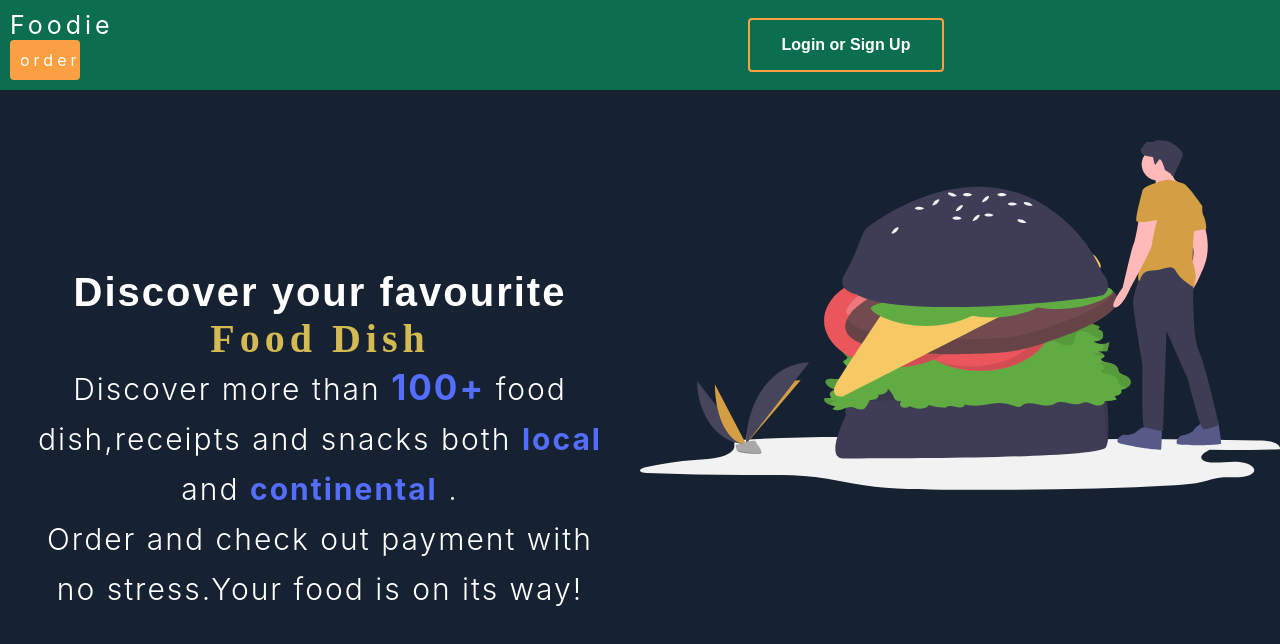
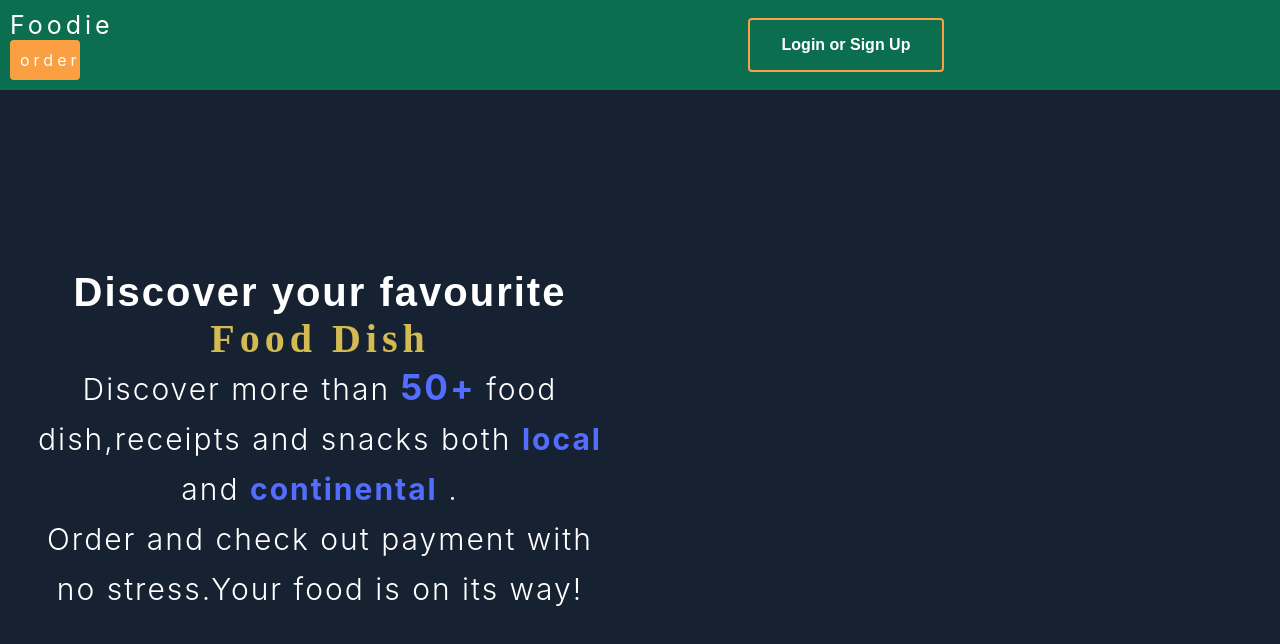
Before and after one commit to Tk-brainCodes/Food-eCommerce-store, a React (Create React App) app: page /products in a window 1280 px wide. Shown: the top 644 px of the page. Built offline with nearby package versions, Linux system fonts and the light colour scheme; a web font is replaced by a local one.

Commit message:
add new styles

```diff
--- a/src/Components/HeroSection/Hero.js
+++ b/src/Components/HeroSection/Hero.js
@@ -1,23 +1,18 @@
 import React from 'react';
 import './Hero.css';
-import ScrollAnimation from 'react-animate-on-scroll';
-import "animate.css/animate.min.css";
 
 const HeroSection = () => {
     return (
         <div className="hero__section">
             <div className="hero__text">
                 <div className="hero__textarea">
-                    <ScrollAnimation className="animate__fadeInLeft" animateIn="fadeInLeft">
-                        <p className="dicover__dishes">Discover your favourite <i id="dish">Food Dish</i></p>
-                        <p className="text">Discover more than <b id="bold">100+</b> food dish,receipts and snacks both <b id="bold_text">local</b> and <b id="bold_text">continental</b> . <br />
+                    <p className="dicover__dishes">Discover your favourite <i id="dish">Food Dish</i></p>
+                    <p className="text">Discover more than <b id="bold">50+</b> food dish,receipts and snacks both <b id="bold_text">local</b> and <b id="bold_text">continental</b> . <br />
                             Order and check out payment with no stress.Your food is on its way!
                             </p>
-                    </ScrollAnimation>
                 </div>
             </div>
-            <div className="hero__image">
-
+            <div className="image__conitainer">
             </div>
         </div>
     )
```
